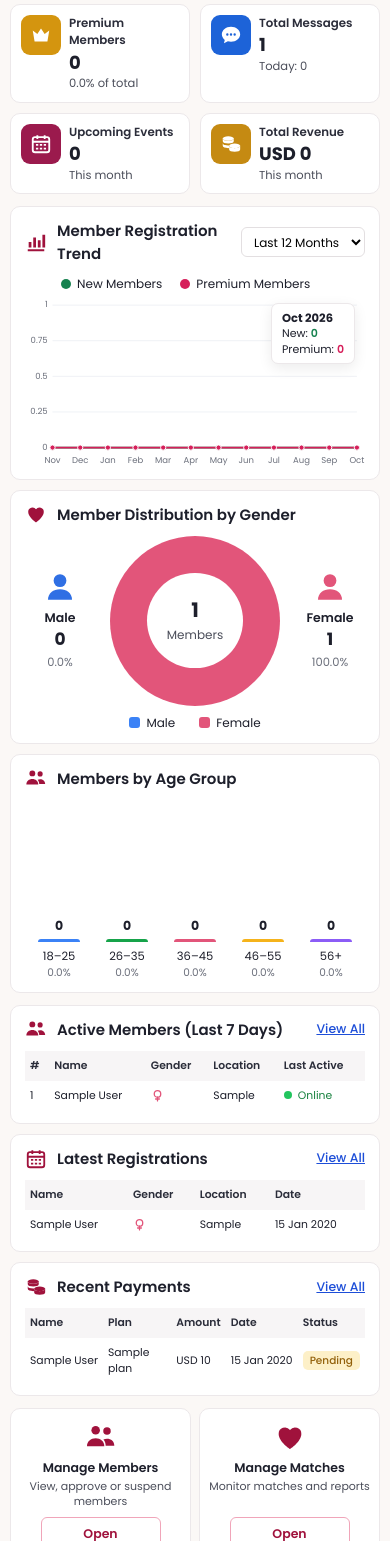
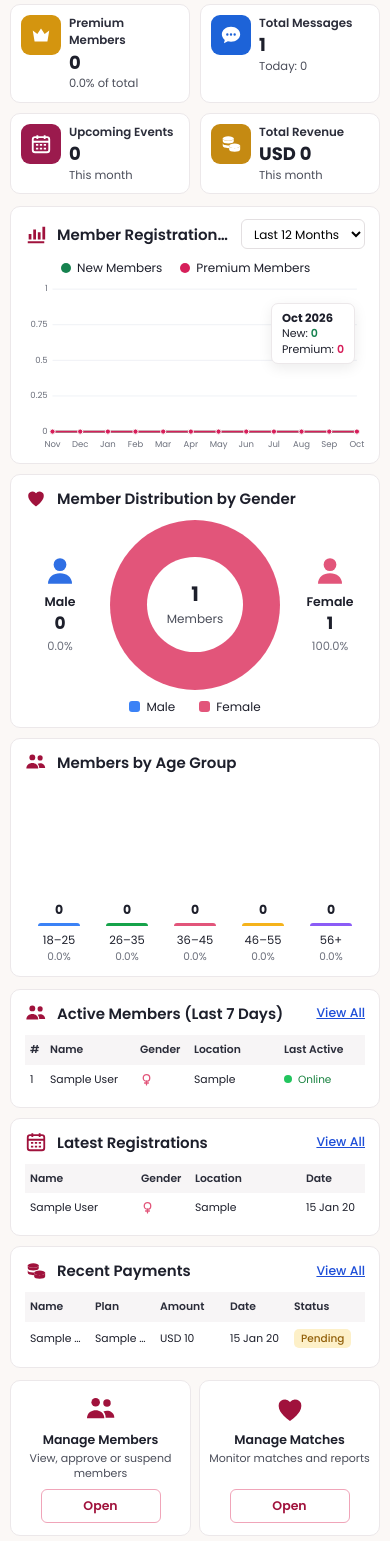
Before and after one commit to Barackwilliam/sakinah, a Django app: page /dashboard/ in a window 390 px wide. Shown: the part 364-1905 px from the top of the page. Run offline with Django 5.2, Linux system fonts and the light colour scheme; a user stored in the database is signed in; tables that the repository leaves empty hold one stand-in row (values such as "Sample post"); grey boxes marked "Sample" are stand-in pictures; data that the repository does not hold is empty; some web fonts are replaced.

Commit message:
Fit the admin overview tables and the payments date range on small screens
Co-Authored-By: Claude Opus 5.5 <noreply@anthropic.com>
Claude-Session: https://claude.ai/code/session_01S1sNqTRNkCVPv8NcK3paE1

```diff
--- a/dashboard/templates/dashboard/overview.html
+++ b/dashboard/templates/dashboard/overview.html
@@ -21,29 +21,29 @@
 <div class="ag3 tables">
   {% if user.is_superuser %}
   <section class="apanel"><div class="aph"><svg><use href="#m-people"/></svg><h2>Active Members (Last 7 Days)</h2><a class="va" href="{% url 'dash_members' %}">View All</a></div>
-    <div class="atw"><table class="atab"><thead><tr><th>#</th><th>Name</th><th>Gender</th><th>Location</th><th>Last Active</th></tr></thead><tbody>
-    {% for m in actives %}<tr><td>{{ forloop.counter }}</td><td class="nw">{{ m.name }}</td><td>{% include "dashboard/_gender.html" %}</td><td class="nw">{{ m.city }}</td><td><span class="dotc{% if m.online %} on{% endif %}"><i></i>{{ m.seen_text }}</span></td></tr>
+    <div class="atw"><table class="atab"><thead><tr><th class="n">#</th><th>Name</th><th class="g">Gender</th><th>Location</th><th class="la">Last Active</th></tr></thead><tbody>
+    {% for m in actives %}<tr><td>{{ forloop.counter }}</td><td class="nw el">{{ m.name }}</td><td>{% include "dashboard/_gender.html" %}</td><td class="nw el">{{ m.city }}</td><td><span class="dotc{% if m.online %} on{% endif %}"><i></i>{{ m.seen_text }}</span></td></tr>
     {% empty %}<tr><td colspan="5" class="muted">Nobody was active this week.</td></tr>{% endfor %}</tbody></table></div></section>
   <section class="apanel"><div class="aph"><svg><use href="#m-cal"/></svg><h2>Latest Registrations</h2><a class="va" href="{% url 'dash_members' %}">View All</a></div>
-    <div class="atw"><table class="atab"><thead><tr><th>Name</th><th>Gender</th><th>Location</th><th>Date</th></tr></thead><tbody>
-    {% for m in latest %}<tr><td class="nw">{{ m.name }}</td><td>{% include "dashboard/_gender.html" %}</td><td class="nw">{{ m.city }}</td><td class="nw">{{ m.joined|date:"j M Y" }}</td></tr>
+    <div class="atw"><table class="atab"><thead><tr><th>Name</th><th class="g">Gender</th><th>Location</th><th class="d">Date</th></tr></thead><tbody>
+    {% for m in latest %}<tr><td class="nw el">{{ m.name }}</td><td>{% include "dashboard/_gender.html" %}</td><td class="nw el">{{ m.city }}</td><td class="nw">{{ m.joined|date:"j M y" }}</td></tr>
     {% empty %}<tr><td colspan="4" class="muted">No members yet.</td></tr>{% endfor %}</tbody></table></div></section>
   {% else %}
   <section class="apanel"><div class="aph"><svg><use href="#m-people"/></svg><h2>Latest Members</h2><a class="va" href="{% url 'dash_members' %}">View All</a></div>
-    <div class="atw"><table class="atab"><thead><tr><th>#</th><th>Name</th><th>Gender</th><th>Location</th><th>Date</th><th>Status</th></tr></thead><tbody>
-    {% for m in latest %}<tr><td>{{ forloop.counter }}</td><td class="nw">{{ m.name }}</td><td>{% include "dashboard/_gender.html" %}</td><td class="nw">{{ m.city }}</td><td class="nw">{{ m.joined|date:"j M Y" }}</td>
+    <div class="atw"><table class="atab"><thead><tr><th class="n">#</th><th>Name</th><th class="g">Gender</th><th>Location</th><th class="d">Date</th><th class="s">Status</th></tr></thead><tbody>
+    {% for m in latest %}<tr><td>{{ forloop.counter }}</td><td class="nw el">{{ m.name }}</td><td>{% include "dashboard/_gender.html" %}</td><td class="nw el">{{ m.city }}</td><td class="nw">{{ m.joined|date:"j M y" }}</td>
       <td><span class="pill {% if m.state.1 == 'ok' %}ok{% elif m.state.1 == 'warn' %}warn{% else %}bad{% endif %}">{% if m.state.0 == 'Verified' %}Active{% else %}{{ m.state.0 }}{% endif %}</span></td></tr>
     {% empty %}<tr><td colspan="6" class="muted">No members yet.</td></tr>{% endfor %}</tbody></table></div></section>
   <section class="apanel"><div class="aph"><svg><use href="#m-heart"/></svg><h2>Latest Matches</h2><a class="va" href="{% url 'dash_matches' %}?tab=all">View All</a></div>
-    <div class="atw"><table class="atab"><thead><tr><th>#</th><th>Member</th><th>Match</th><th>Date</th><th>Status</th></tr></thead><tbody>
-    {% for x in matches %}<tr><td>{{ forloop.counter }}</td><td class="nw">{{ x.a.short_name }}</td><td><span class="pair"><svg><use href="#m-heart-o"/></svg>{{ x.b.short_name }}</span></td><td class="nw">{{ x.t|date:"j M Y" }}</td>
+    <div class="atw"><table class="atab"><thead><tr><th class="n">#</th><th>Member</th><th>Match</th><th class="d">Date</th><th class="s">Status</th></tr></thead><tbody>
+    {% for x in matches %}<tr><td>{{ forloop.counter }}</td><td class="nw">{{ x.a.short_name }}</td><td><span class="pair"><svg><use href="#m-heart-o"/></svg>{{ x.b.short_name }}</span></td><td class="nw">{{ x.t|date:"j M y" }}</td>
       <td><a class="pill {% if x.contacted %}info{% else %}ok{% endif %}" href="{% url 'dash_matches' %}?tab=messages&amp;a={{ x.a.pk }}&amp;b={{ x.b.pk }}">{% if x.contacted %}Contacted{% else %}New{% endif %}</a></td></tr>
     {% empty %}<tr><td colspan="5" class="muted">No mutual matches yet.</td></tr>{% endfor %}</tbody></table></div></section>
   {% endif %}
   <section class="apanel"><div class="aph"><svg><use href="#i-coins"/></svg><h2>Recent Payments</h2><a class="va" href="{% url 'dash_payments' %}">View All</a></div>
-    <div class="atw"><table class="atab"><thead><tr>{% if not user.is_superuser %}<th>#</th>{% endif %}<th>{% if user.is_superuser %}Name{% else %}Member{% endif %}</th><th>Plan</th><th>Amount</th><th>Date</th><th>Status</th></tr></thead><tbody>
-    {% for p in payments %}<tr>{% if not user.is_superuser %}<td>{{ forloop.counter }}</td>{% endif %}<td class="nw">{% if user.is_superuser %}{{ p.who }}{% else %}{{ p.who_short }}{% endif %}</td>
-      <td>{{ p.plan.name|default:p.get_kind_display }}</td><td class="nw">{{ site.currency }} {{ p.amount|intcomma }}</td><td class="nw">{{ p.created|date:"j M Y" }}</td>
+    <div class="atw"><table class="atab"><thead><tr>{% if not user.is_superuser %}<th class="n">#</th>{% endif %}<th>{% if user.is_superuser %}Name{% else %}Member{% endif %}</th><th>Plan</th><th class="am">Amount</th><th class="d">Date</th><th class="s">Status</th></tr></thead><tbody>
+    {% for p in payments %}<tr>{% if not user.is_superuser %}<td>{{ forloop.counter }}</td>{% endif %}<td class="nw el">{% if user.is_superuser %}{{ p.who }}{% else %}{{ p.who_short }}{% endif %}</td>
+      <td class="nw el">{{ p.plan.name|default:p.get_kind_display }}</td><td class="nw">{{ site.currency }} {{ p.amount|intcomma }}</td><td class="nw">{{ p.created|date:"j M y" }}</td>
       <td><span class="pill {% if p.status == 'completed' %}ok{% elif p.status == 'pending' %}warn{% else %}bad{% endif %}">{% if p.status == 'completed' %}Paid{% else %}{{ p.get_status_display }}{% endif %}</span></td></tr>
     {% empty %}<tr><td colspan="6" class="muted">No payments yet.</td></tr>{% endfor %}</tbody></table></div></section>
 </div>
--- a/static/css/admin.css
+++ b/static/css/admin.css
@@ -166,3 +166,9 @@ body{background:var(--bg);font-size:13.5px}
 .bulkbar>*{min-width:0}.bulkbar .ab{padding:0 8px}
 @media(max-width:760px){.acard b.sm{font-size:14px}.acard small{white-space:normal}}
 .sum b,.donut b{font-family:var(--sans)}
+.ag3.tables td.el{max-width:96px;overflow:hidden;text-overflow:ellipsis}.ag3.tables .dotc{font-size:10.5px}
+.aph{min-width:0}.aph h2{white-space:nowrap;overflow:hidden;text-overflow:ellipsis;min-width:0}.aph .va{white-space:nowrap;flex:none}
+@media(max-width:700px){.ph-a{width:100%}.range{width:100%;flex-wrap:wrap;height:auto;padding:6px 8px}.range input{flex:1;min-width:0;width:auto}.ph-a .btn{width:100%}}
+.ag3.tables .atab{table-layout:fixed}.ag3.tables .atab th,.ag3.tables .atab td{overflow:hidden;text-overflow:ellipsis;white-space:nowrap}
+.ag3.tables th.n{width:20px}.ag3.tables th.g{width:54px}.ag3.tables th.s{width:76px}.ag3.tables th.la{width:86px}.ag3.tables th.d{width:64px}.ag3.tables th.am{width:70px}
+.ag3.tables td.el{max-width:none}
```
